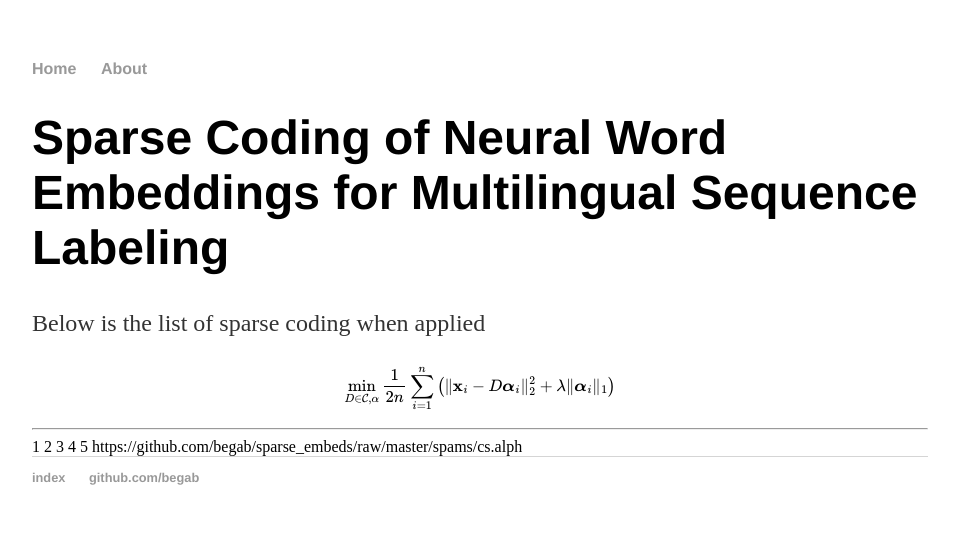
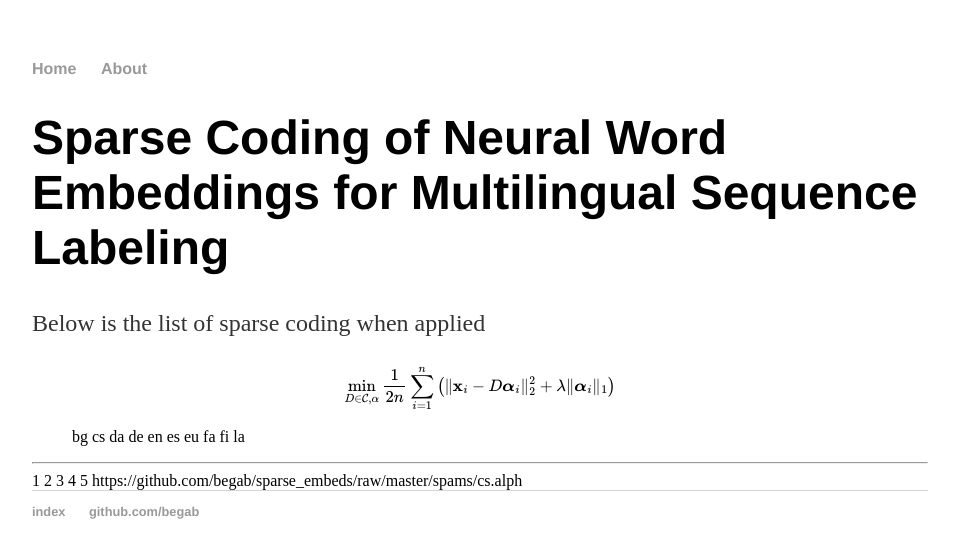
Before and after one commit to begab/begab.github.io, a Jekyll site: the page built from sparse_embeds/index.html, in a window 1280 px wide. Shown: the top 558 px of the page, without its empty margins (160-1119 px from the left). Built offline with Jekyll 4.4.1, drawn with Linux system fonts in a browser that asks for light colours; formulas are drawn with MathJax 3.

Commit message:
updates jekyll loop

```diff
--- a/sparse_embeds/index.html
+++ b/sparse_embeds/index.html
@@ -8,7 +8,8 @@ title: Sparse coded word representations
     $$\min\limits_{D \in \mathcal{C}, \alpha} \frac{1}{2n} \sum_{i=1}^{n} \left(\lVert \mathbf{x}_i-D \boldsymbol{\alpha}_i \rVert_2^2 + \lambda \lVert \boldsymbol{\alpha}_i \rVert_1 \right)$$
 </div><!-- /.blurb -->
 <ul>
-{% for l in ['bg', 'cs', 'da', 'de'] %}
+    {% assign languages = "bg,cs,da,de,en,es,eu,fa,fi,la" | split: "," %}
+{% for l in languages %}
 {{ l }}
 {% endfor %}
 </ul>
```
